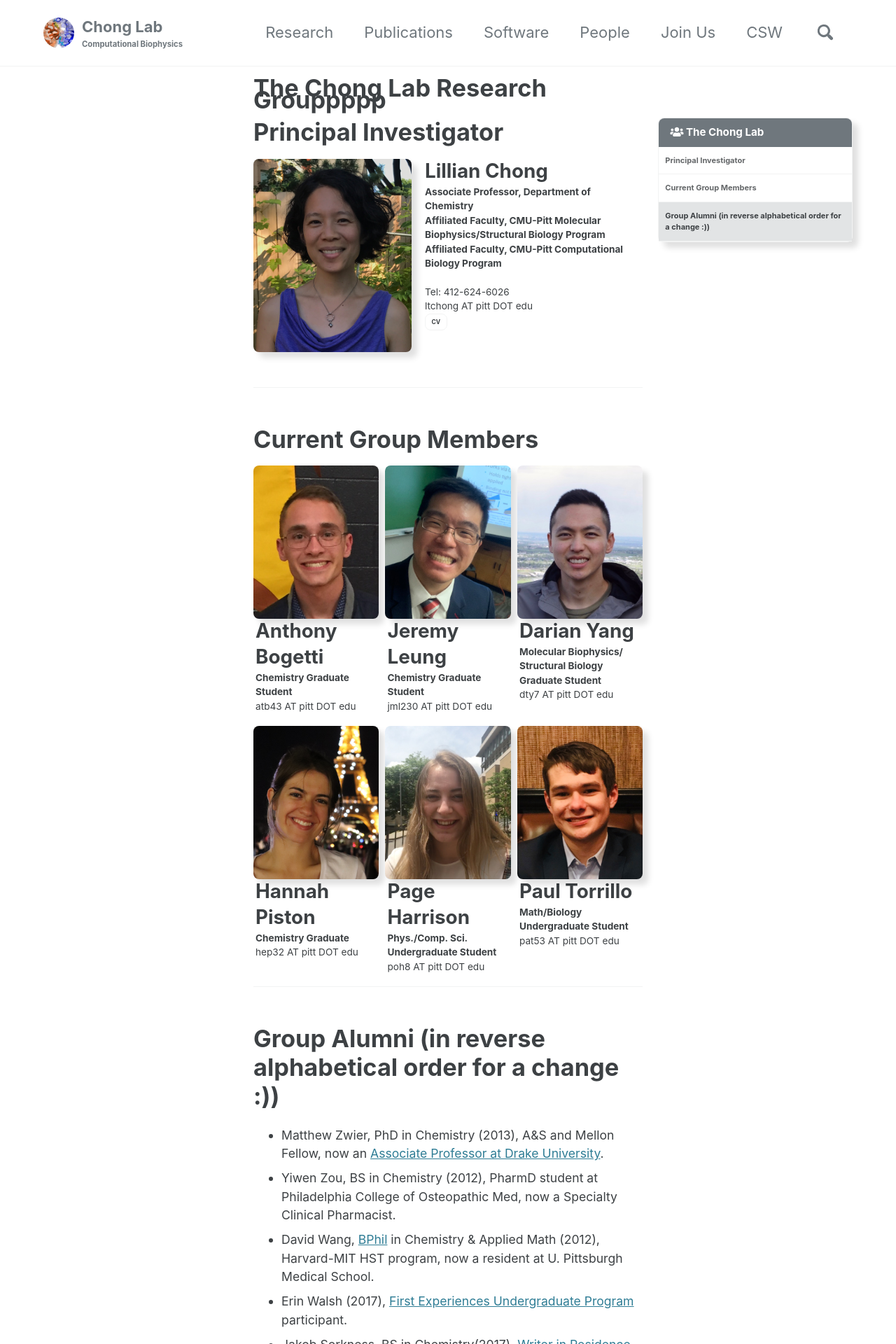
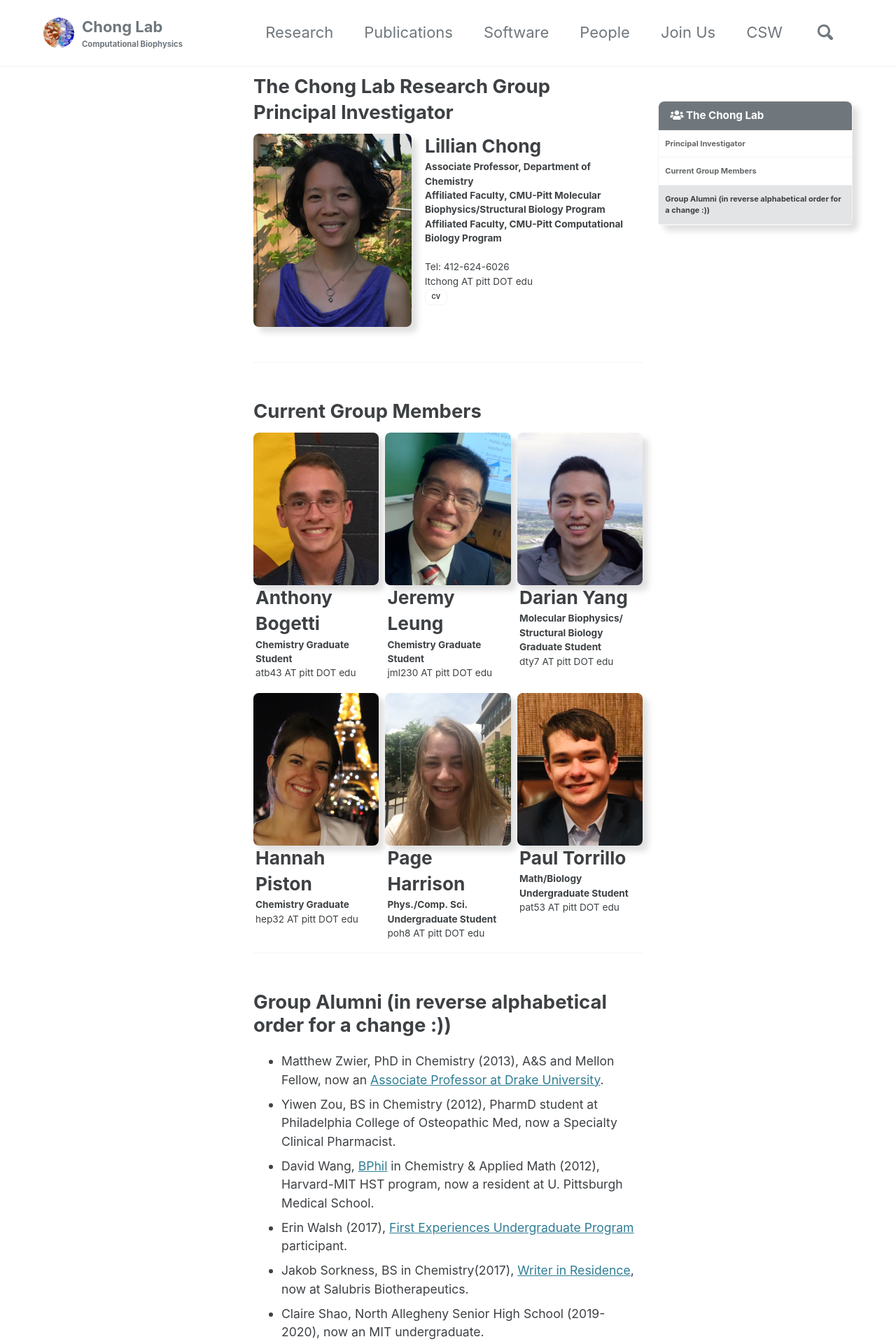
Before and after one commit to darianyang/darianyang.github.io, a Jekyll site: the page built from _pages/people.md, in a window 1280 px wide. Shown: the top 1920 px of the page at 70% size. Built offline with Jekyll 4.4.1, drawn with Linux system fonts in a browser that asks for light colours; cached includes are drawn as plain includes.

Commit message:
updated breakpoints and type scale

```diff
--- a/_pages/people.md
+++ b/_pages/people.md
@@ -1,6 +1,6 @@
 ---
 permalink: /people/
-title: The Chong Lab Research Grouppppp
+title: The Chong Lab Research Group
 #layout: splash
 #layout: single
 #classes: wide
--- a/_sass/minimal-mistakes/_variables.scss
+++ b/_sass/minimal-mistakes/_variables.scss
@@ -44,12 +44,12 @@ $type-size-7: 0.625em !default; // ~10px
 $type-size-8: 0.512em !default; // ~8.2px
 
 /* headline scale */
-$h-size-1: 1.563em !default; // ~25.008px
-$h-size-2: 1.25em !default; // ~20px
-$h-size-3: 1.125em !default; // ~18px
-$h-size-4: 1.0625em !default; // ~17px
-$h-size-5: 1.03125em !default; // ~16.5px
-$h-size-6: 1em !default; // ~16px
+$h-size-1: 1.25em !default; // ~20px
+$h-size-2: 1.125em !default; // ~18px
+$h-size-3: 1.0625em !default; // ~17px
+$h-size-4: 1.03125em !default; // ~16.5px
+$h-size-5: 1em !default; // ~16px
+$h-size-6: 0.8em !default; // ~12.8px
 
 /*
    Colors
@@ -143,7 +143,7 @@ $base0f: #ff5370 !default;
 $small: 100px !default; /* 600 default */
 $medium: 300px !default; /* 768px default */
 $medium-wide: 200px !default; /* 900px default */
-$large: 900px !default; /* 1024px default */
+$large: 600px !default; /* 1024px default */
 $x-large: 1200px !default; /* 1280px default */
 $max-width: $x-large !default;
 
```
Also changed, not shown: 1 other file.
